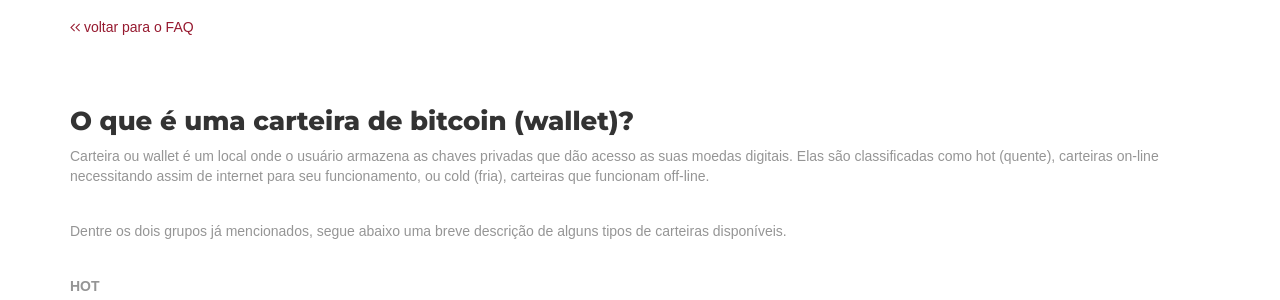
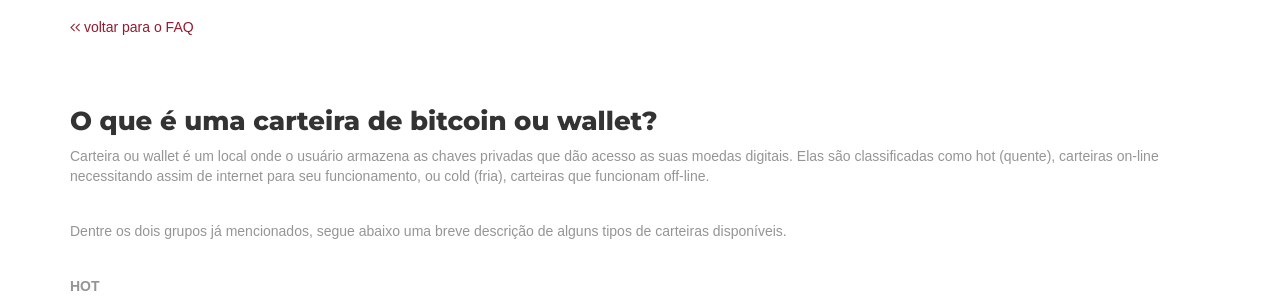
Before and after one commit to digitalbre/brecoins.github.io, a Jekyll site: the page built from faq/o-que-e-uma-carteira-de-bitcoin.md, in a window 1280 px wide and 900 px high, scrolled down 448 px. Shown: the part 155-455 px from the top of the window. Built offline with Jekyll 4.4.1, drawn with Linux system fonts in a browser that asks for light colours; nearby versions of some CDN libraries; some web fonts are replaced; a script that is not in the unit is left out; part of the change alters nothing that is shown.

```diff
--- a/faq/o-que-e-uma-carteira-de-bitcoin.md
+++ b/faq/o-que-e-uma-carteira-de-bitcoin.md
@@ -1,5 +1,6 @@
 ---
-title: O que é uma carteira de bitcoin (wallet)?
+title: O que é uma carteira de bitcoin ou wallet?
+description: Entenda o que  uma carteira de bitcoin ou wallet. Quais são os tipos de carteiras e suas principais características. Acesse e saiba mais.
 layout: faqpage
 ---
 Carteira ou wallet é um local onde o usuário armazena as chaves privadas que dão acesso as suas moedas digitais. Elas são classificadas como hot (quente), carteiras on-line necessitando assim de internet para seu funcionamento, ou cold (fria), carteiras que funcionam off-line.
```
